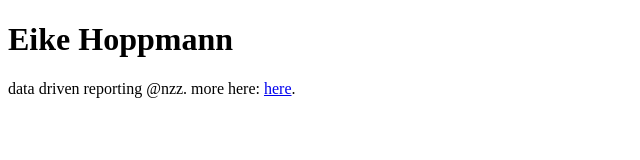
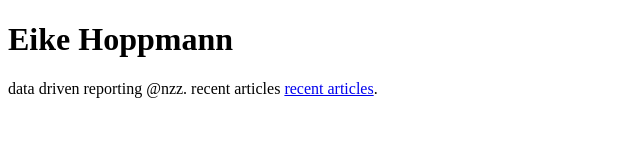
Before and after one commit to eikehoppmann/eikehoppmann.github.io, a plain HTML site: page index.html in a window 1280 px wide. Shown: the whole page, without its empty margins (0-640 px from the left). Drawn offline with Linux system fonts and the light colour scheme.

Commit message:
Update index.html

```diff
--- a/index.html
+++ b/index.html
@@ -48,8 +48,9 @@
 
     <h1>Eike Hoppmann</h1>
     <p>
-        data driven reporting @nzz. more here:
-        <a href="https://www.nzz.ch/impressum/eike-hoppmann-ld.1643701" target="_blank">here</a>.
+        data driven reporting @nzz.
+        recent articles
+        <a href="https://www.nzz.ch/impressum/eike-hoppmann-ld.1643701" target="_blank">recent articles</a>.
     </p>
 
 </body>
```
